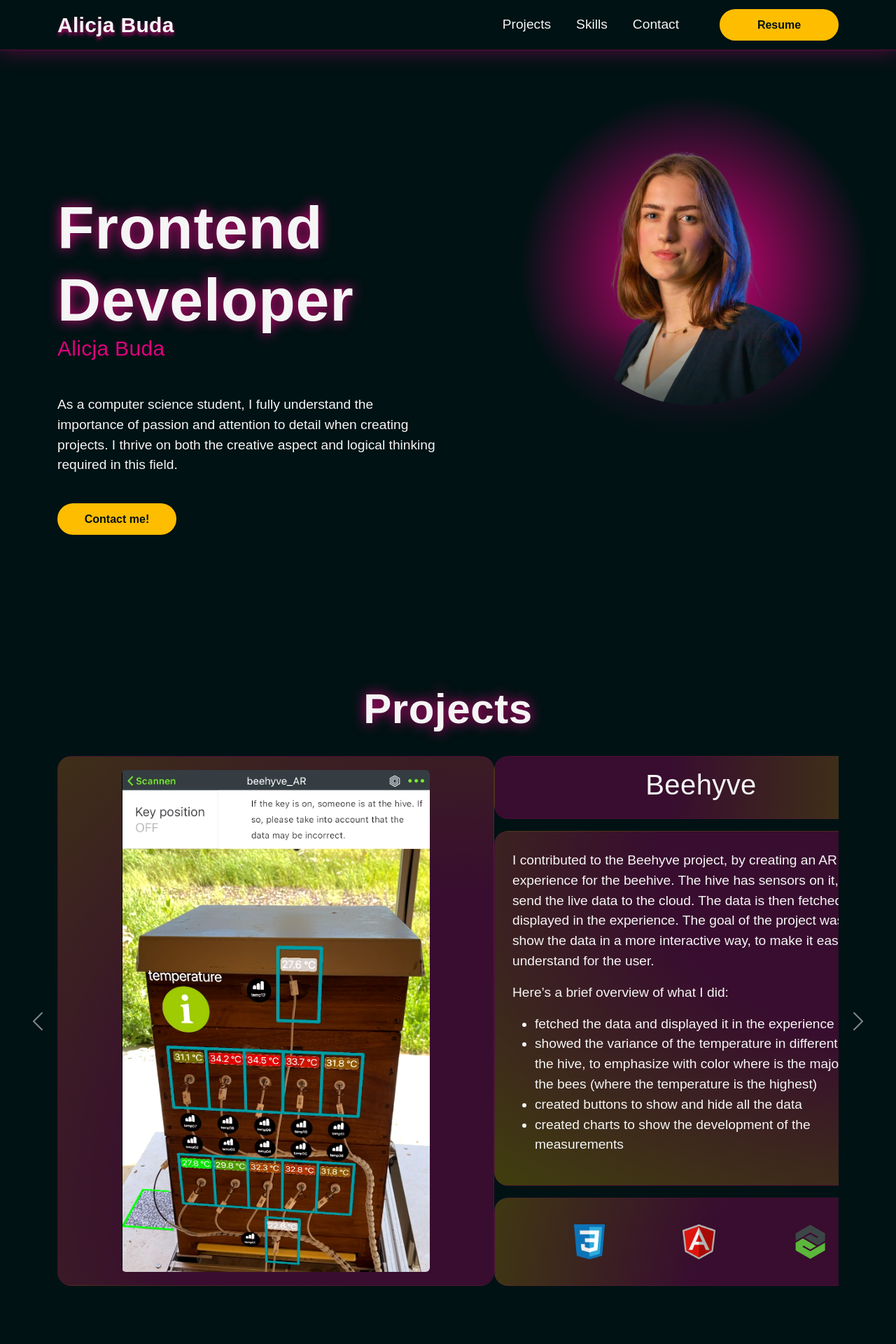
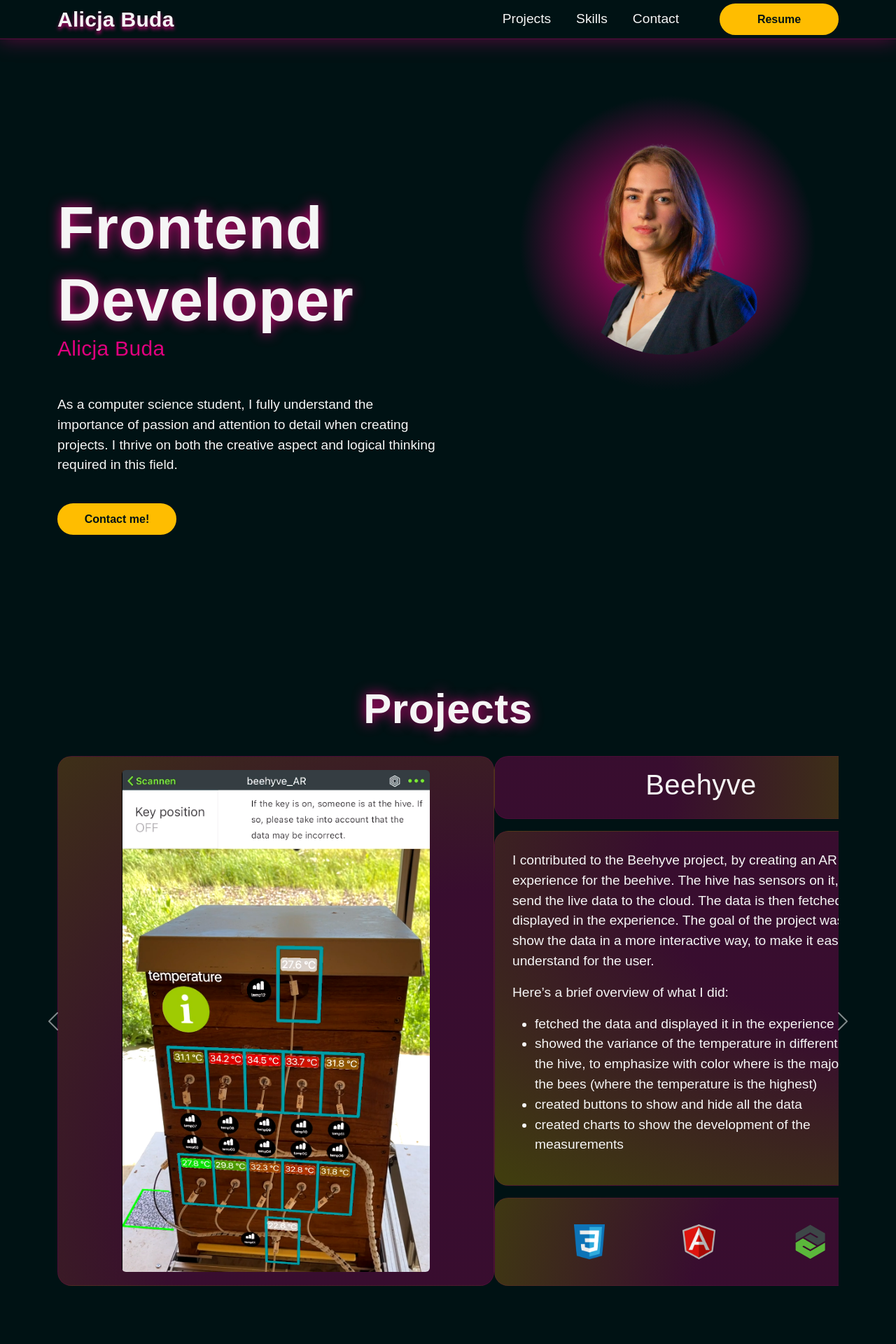
Before and after one commit to budaala/portfolio-website, a Vue app: page / in a window 1280 px wide. Shown: the top 1920 px of the page at 70% size. Built offline with nearby package versions, Linux system fonts and the light colour scheme; a web font is replaced by a local one.

Commit message:
fixed horizontal scrolling on desktop viewport

```diff
--- a/src/components/Home.vue
+++ b/src/components/Home.vue
@@ -51,6 +51,9 @@
     position: absolute;
     width: 554px;
     height: 545px;
+
+    /* width: 20vw;
+    height: 20vw; */
     left: 58%;
     top: 17%;
     z-index: 100 !important;
@@ -79,8 +82,8 @@
 
 /* Photo frame */
 .photo-frame {
-    width: 500px;
-    height: 500px;
+    width: 33vw;
+    height: 33vw;
 
     /* Pink glow */
     background: radial-gradient(50% 50% at 50% 50%, #E0007F 0%, #001214 100%);
@@ -88,17 +91,15 @@
 
 /* Pink glow */
 .pink-glow {
-    width: 500px;
-    height: 500px;
+    width: 33vw;
+    height: 33vw;
 }
 
 /* Photo */
 .photo {
     position: absolute;
-    width: 385px;
-    height: 385px;
-    left: 57px;
-    top: 58px;
+    width: 25vw;
+    height: 25vw;
     border-radius: 50%;
     background: url(../../public/images/profile-photo.png) center/contain no-repeat;
 }
--- a/src/components/Navbar.vue
+++ b/src/components/Navbar.vue
@@ -78,6 +78,12 @@ export default {
 </script>
 
 <style scoped>
+nav {
+    padding: 0px;
+    margin: 0px;
+    width: 100vw;
+}
+
 .navbar {
     background-color: #001214 !important;
     border-bottom: solid 1px rgba(224, 0, 127, 0.4);
--- a/src/components/Projects.vue
+++ b/src/components/Projects.vue
@@ -59,13 +59,11 @@ export default {
   border-radius: 26px;
 }
 
-#img-beehive-AR {
-  width: 55%;
-  height: auto;
+.carousel-control-prev {
+  margin-left: -7vw;
+}
+.carousel-control-next {
+  margin-right: -7vw;
 }
 
-.carousel-control-prev,
-.carousel-control-next {
-  margin: -10%;
-}
 </style>
```
